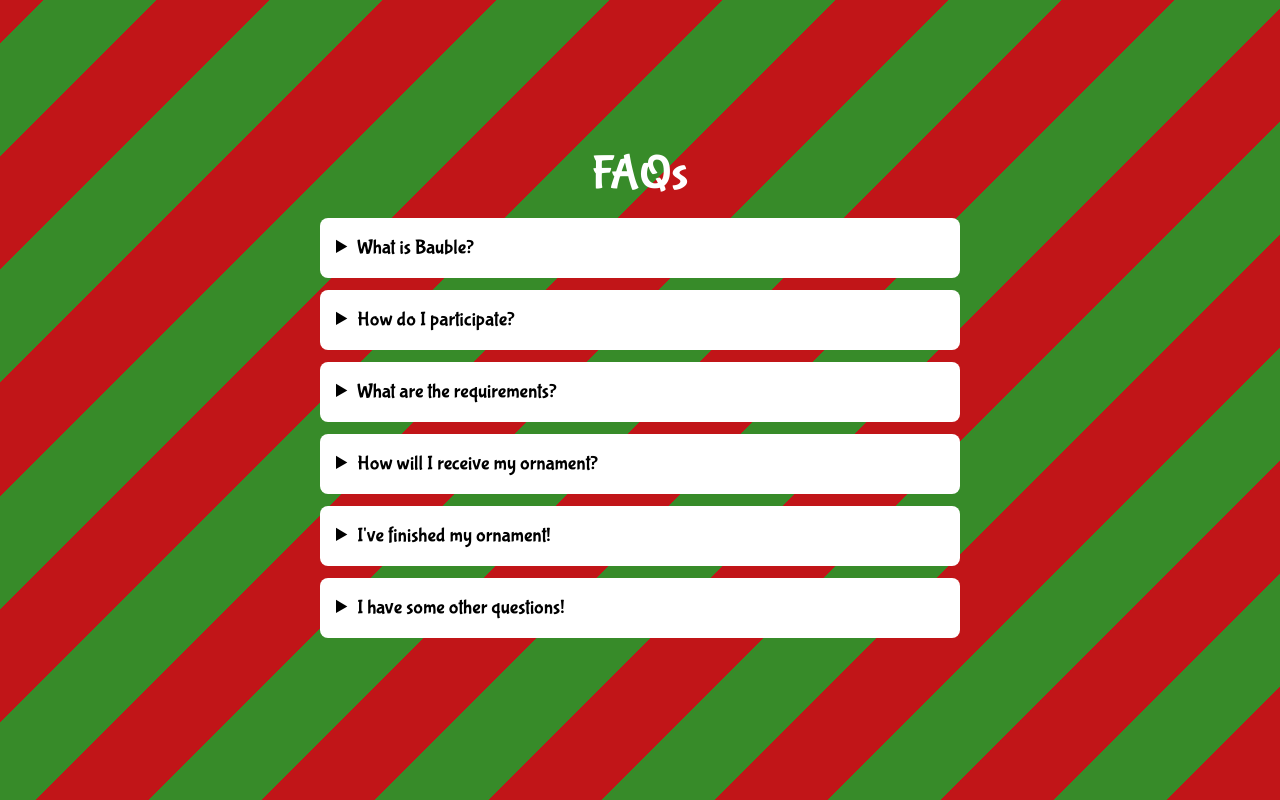
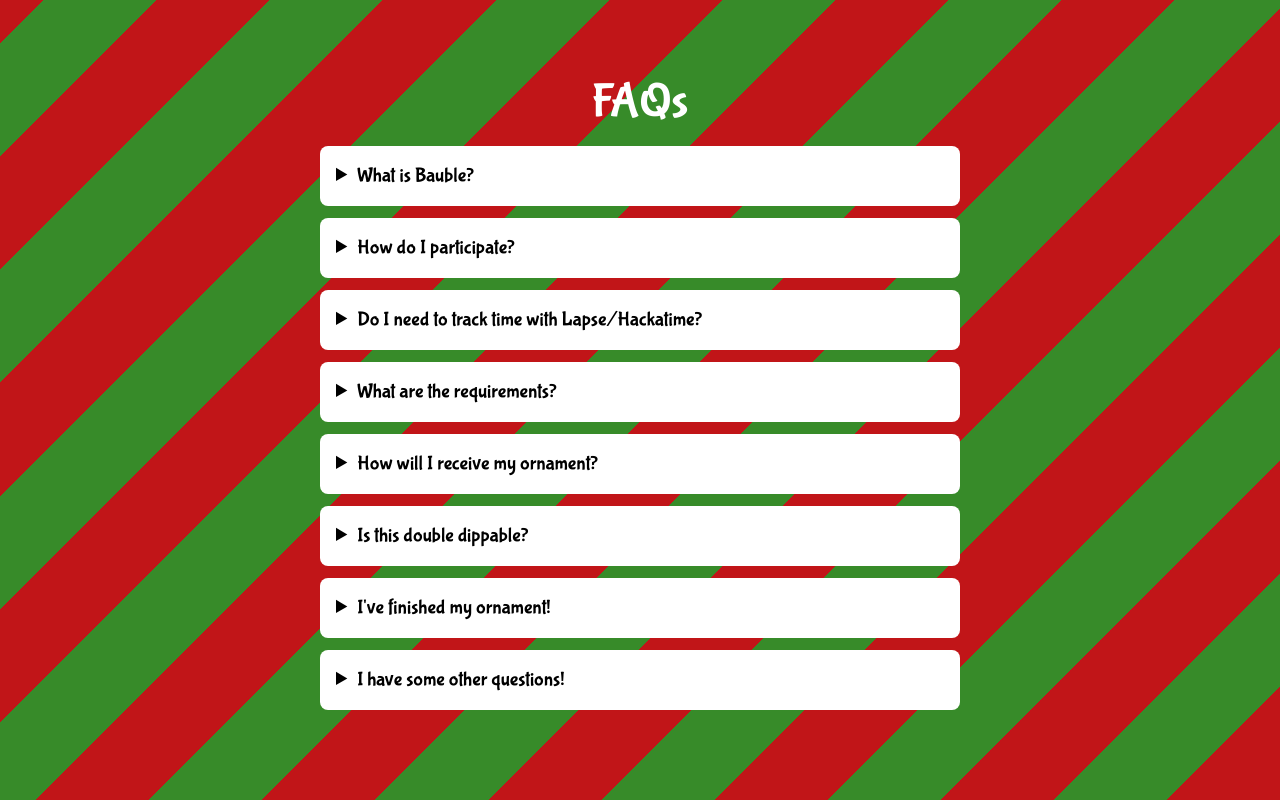
Before and after one commit to hackclub/bauble, a SvelteKit app: page / in a window 1280 px wide. Shown: the part 800-1600 px from the top of the page. Built offline with nearby package versions, Linux system fonts and the light colour scheme.

Commit message:
Updated the FAQ

```diff
--- a/src/routes/+page.svelte
+++ b/src/routes/+page.svelte
@@ -30,11 +30,16 @@
             <p class="font-bubblegum px-4 pb-4 text-black">Design a 3D model of an ornament! It can be whatever you want, as long as it’s appropriate and is under 100 x 100 x 100 mm. You have to make it yourself, models downloaded off of the internet are not allowed.</p>
         </details>
         <details class="mb-3 bg-white rounded-lg">
+            <summary class="font-bubblegum text-xl text-black p-4 cursor-pointer">Do I need to track time with Lapse/Hackatime?</summary>
+            <p class="font-bubblegum px-4 pb-4 text-black">Time tracking is not required. You may track time with Lapse if you wish, but it is not necessary.</p>
+        </details>
+        <details class="mb-3 bg-white rounded-lg">
             <summary class="font-bubblegum text-xl text-black p-4 cursor-pointer">What are the requirements?</summary>
             <p class="font-bubblegum px-4 pb-4 text-black">Your ornament must:</p>
             <ul class="font-bubblegum px-4 pb-4 text-black list-disc ml-8">
                 <li>Be modeled by you;</li>
                 <li>Be in STL format;</li>
+                <li>Be uploaded to Printables;</li>
                 <li>Have a hole of a minimum 5mm diameter or some other way a hook or string could be attached;</li>
                 <li>Be no larger than 100 x 100 x 100 mm in all directions;</li>
                 <li>Be appropriate, and;</li>
@@ -47,8 +52,12 @@
             <p class="font-bubblegum px-4 pb-4 text-black">After the tree is taken down, your ornament will be packaged up and shipped out to you from HQ!</p>
         </details>
         <details class="mb-3 bg-white rounded-lg">
+            <summary class="font-bubblegum text-xl text-black p-4 cursor-pointer">Is this double dippable?</summary>
+            <p class="font-bubblegum px-4 pb-4 text-black">No, Bauble cannot be double dipped with any other Hack Club programs.</p>
+        </details>
+        <details class="mb-3 bg-white rounded-lg">
             <summary class="font-bubblegum text-xl text-black p-4 cursor-pointer">I've finished my ornament!</summary>
-            <p class="font-bubblegum px-4 pb-4 text-black">Great! Make sure it follows all the requirements (see the requirements section above) and then <a href="https://hackclub.com" target="_blank" rel="noopener noreferrer" class="underline cursor-pointer">submit</a>!</p>
+            <p class="font-bubblegum px-4 pb-4 text-black">Great! Make sure it follows all the requirements (see the requirements section above), upload it to Printables, and <a href="https://submit.hackclub.com/bauble" target="_blank" rel="noopener noreferrer" class="underline cursor-pointer">submit</a>!</p>
         </details>
         <details class="mb-3 bg-white rounded-lg">
             <summary class="font-bubblegum text-xl text-black p-4 cursor-pointer">I have some other questions!</summary>
```
